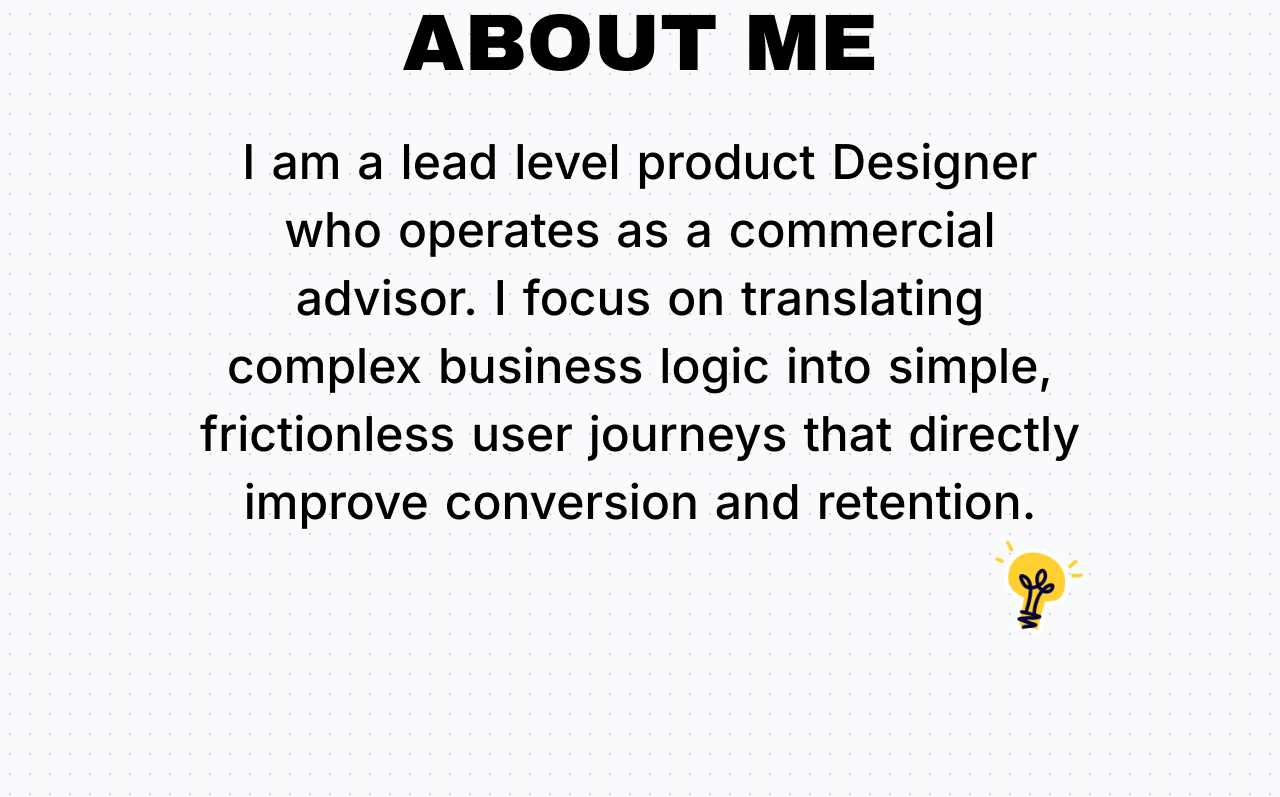
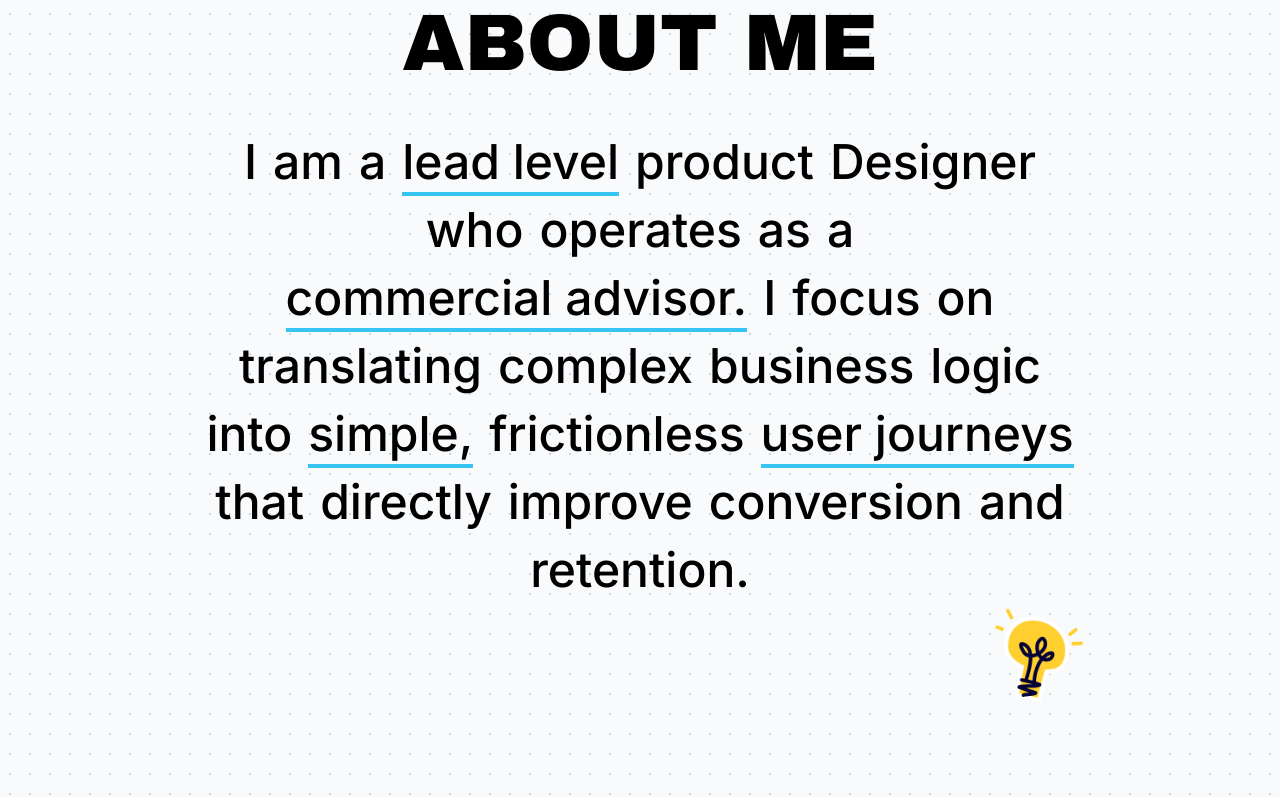
Before and after one commit to andrewleevey-ux/andrew-leevey-portfolio, a Next.js app: page / in a window 1280 px wide. Shown: the part 996-1793 px from the top of the page. Built offline with nearby package versions, Linux system fonts and the light colour scheme; a web font is replaced by a local one.

Commit message:
feat: add scroll-animated teal underlines to key phrases in About Me

```diff
--- a/components/AboutMeSection.tsx
+++ b/components/AboutMeSection.tsx
@@ -17,32 +17,72 @@ const archivoBlack = Archivo_Black({
   weight: "400",
 });
 
-const ABOUT_TEXT =
-  "I am a lead level product Designer who operates as a commercial advisor. I focus on translating complex business logic into simple, frictionless user journeys that directly improve conversion and retention.";
+export interface TextNode {
+  text: string;
+  isUnderlined?: boolean;
+}
+
+export const WORDS: TextNode[] = [
+  { text: "I" },
+  { text: "am" },
+  { text: "a" },
+  { text: "lead level", isUnderlined: true },
+  { text: "product" },
+  { text: "Designer" },
+  { text: "who" },
+  { text: "operates" },
+  { text: "as" },
+  { text: "a" },
+  { text: "commercial advisor.", isUnderlined: true },
+  { text: "I" },
+  { text: "focus" },
+  { text: "on" },
+  { text: "translating" },
+  { text: "complex" },
+  { text: "business" },
+  { text: "logic" },
+  { text: "into" },
+  { text: "simple,", isUnderlined: true },
+  { text: "frictionless" },
+  { text: "user journeys", isUnderlined: true },
+  { text: "that" },
+  { text: "directly" },
+  { text: "improve" },
+  { text: "conversion" },
+  { text: "and" },
+  { text: "retention." },
+];
 
 interface WordProps {
   children: string;
   progress: MotionValue<number>;
   range: [number, number];
+  isUnderlined?: boolean;
 }
 
-function Word({ children, progress, range }: WordProps) {
+function Word({ children, progress, range, isUnderlined }: WordProps) {
   const shouldReduceMotion = useReducedMotion();
   const color = useTransform(progress, range, ["#d1d5db", "#000000"]);
+  const scaleX = useTransform(progress, range, [0, 1]);
 
   return (
     <motion.span
       style={{ color: shouldReduceMotion ? "#000000" : color }}
-      className="text-gray-300"
+      className={`text-gray-300${isUnderlined ? " relative inline-block" : ""}`}
     >
       {children}
+      {isUnderlined && (
+        <motion.span
+          style={{ scaleX: shouldReduceMotion ? 1 : scaleX }}
+          className="absolute left-0 -bottom-1 w-full h-[4px] bg-[#36C5F0] origin-left"
+        />
+      )}
     </motion.span>
   );
 }
 
 export default function AboutMeSection() {
   const containerRef = useRef<HTMLParagraphElement>(null);
-  const words = ABOUT_TEXT.split(" ");
 
   const { scrollYProgress } = useScroll({
     target: containerRef,
@@ -69,16 +109,17 @@ export default function AboutMeSection() {
           ref={containerRef}
           className="flex flex-wrap justify-center gap-x-3 md:gap-x-4 gap-y-1 md:gap-y-2 text-3xl md:text-5xl font-medium text-center max-w-4xl leading-tight"
         >
-          {words.map((word, i) => {
-            const start = i / words.length;
-            const end = start + 1 / words.length;
+          {WORDS.map((node, i) => {
+            const start = i / WORDS.length;
+            const end = start + 1 / WORDS.length;
             return (
               <Word
-                key={`${word}-${i}`}
+                key={`${node.text}-${i}`}
                 progress={scrollYProgress}
                 range={[start, end]}
+                isUnderlined={node.isUnderlined}
               >
-                {word}
+                {node.text}
               </Word>
             );
           })}
```
